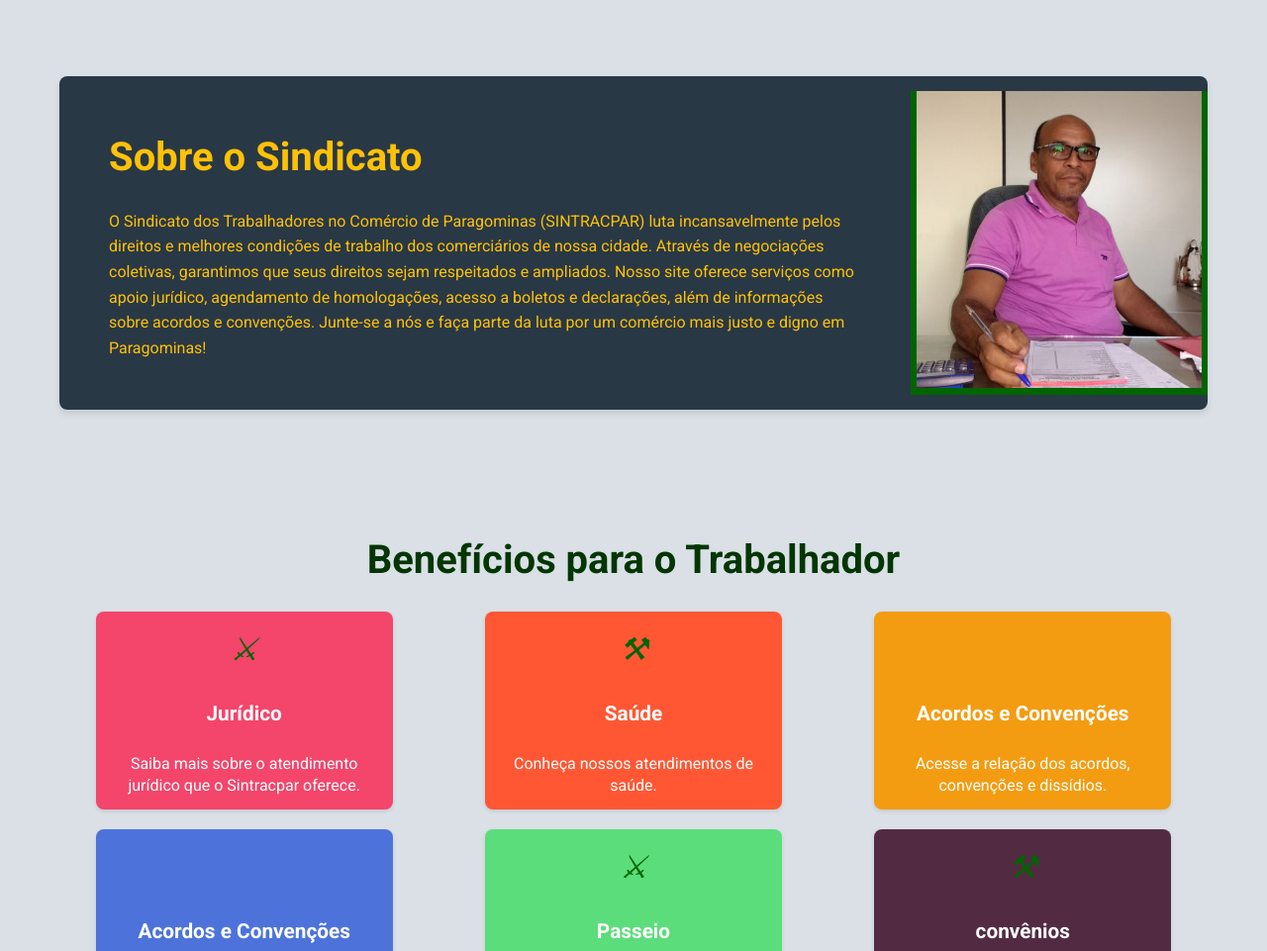
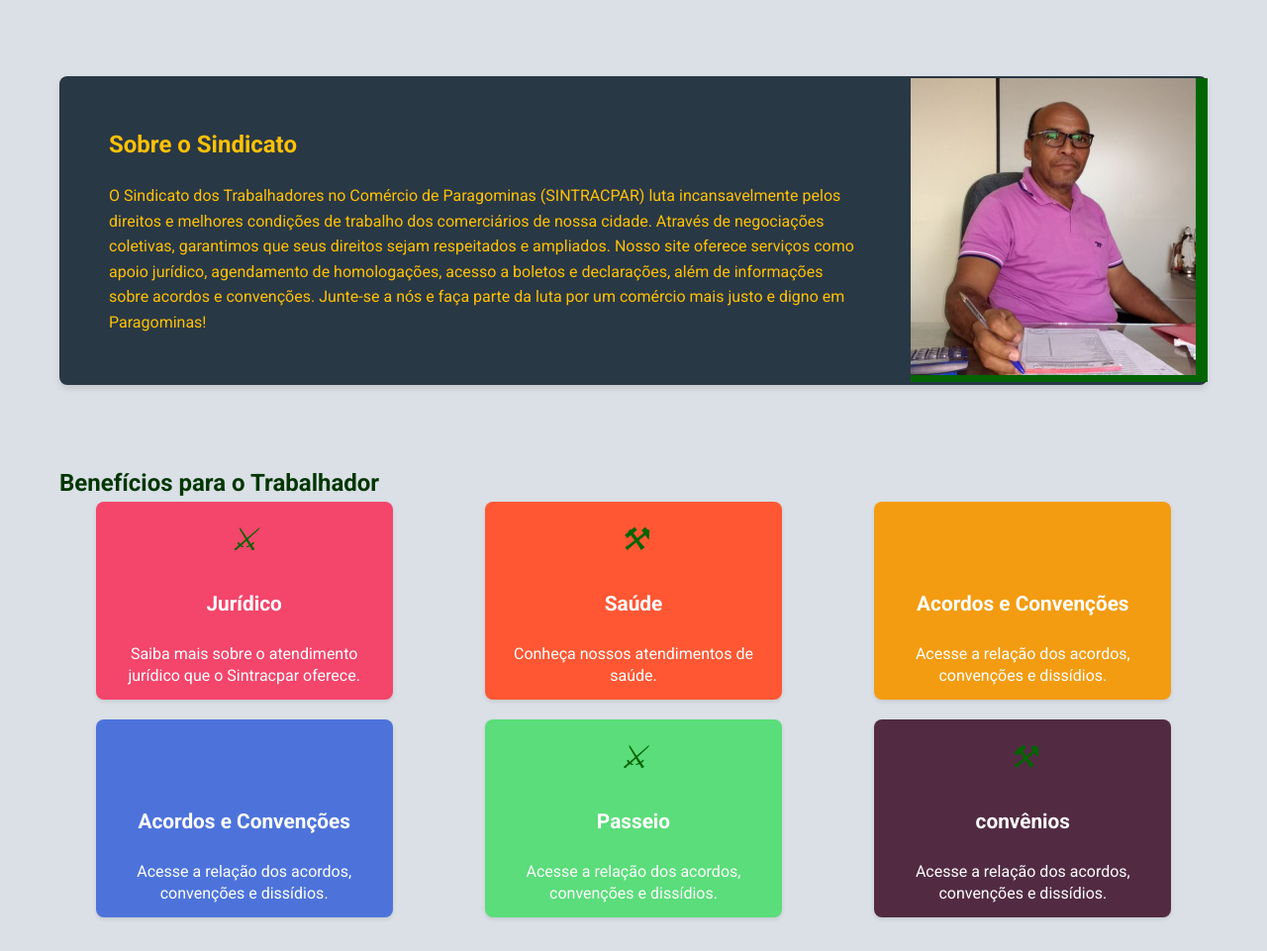
Before and after one commit to Pabloprogramador23/2-Sintracpar-2, a plain HTML site: page index.html in a window 1280 px wide. Shown: the part 954-1915 px from the top of the page at 99% size. Drawn offline with Linux system fonts and the light colour scheme.

Commit message:
add besteirinhas no css

```diff
--- a/style.css
+++ b/style.css
@@ -184,16 +184,7 @@ nav {
     right: 20px;
 }
 
-/*  ======================== Demais Seções ============================ */
-.sobre,
-.beneficios,
-.noticias {
-  padding: 40px 0;
-   text-align: center;
-}
 
-.sobre h2,
-.beneficios h2,
 .noticias h2  {
    color: var(--cor-texto-principal);
     margin-bottom: 20px;
@@ -268,7 +259,7 @@ nav {
    color: white;
 }
 
-/* =================  Media Queries - Responsividade!  ===================  */
+/* =================  Media Queries - Responsivos - Responsividade!  ===================  */
 @media  (max-width: 992px) {
   .lista-beneficios {
       grid-template-columns: repeat(2,  1fr); /* 2 colunas em telas médias  */
```
